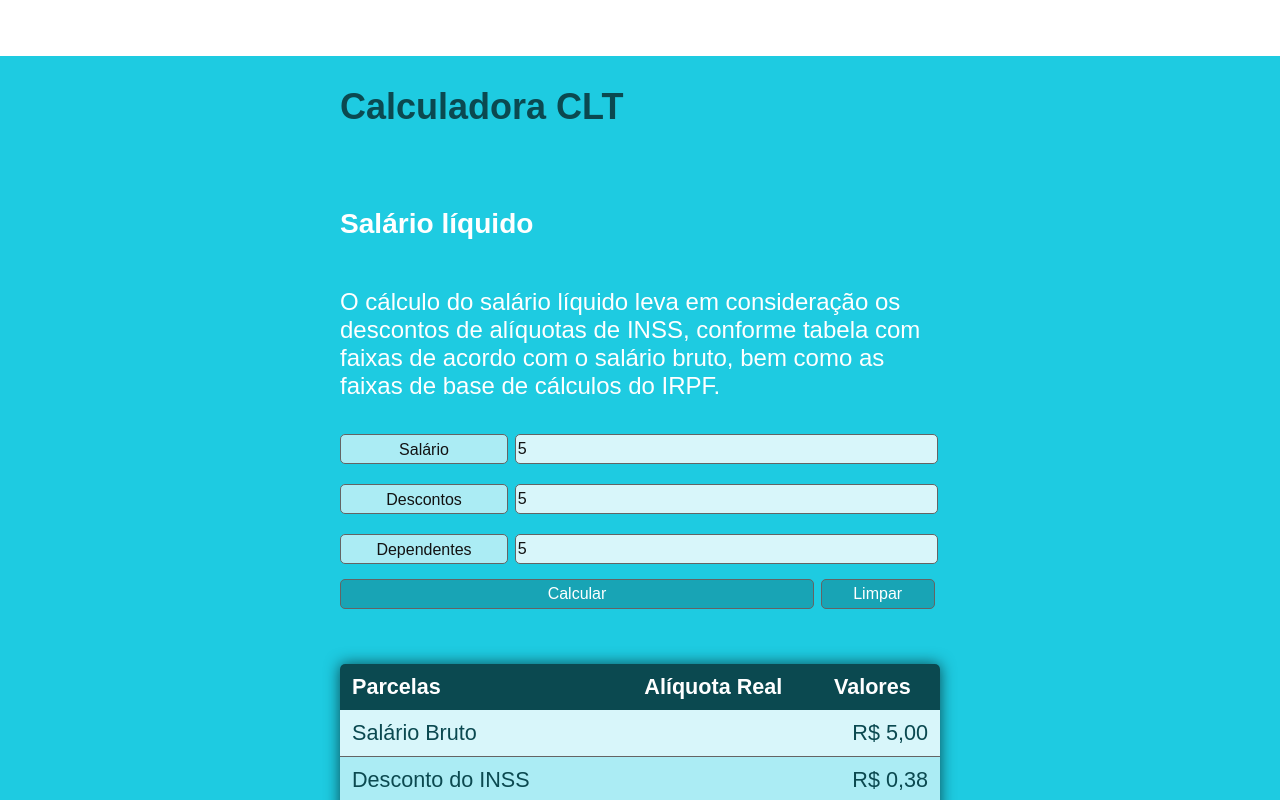
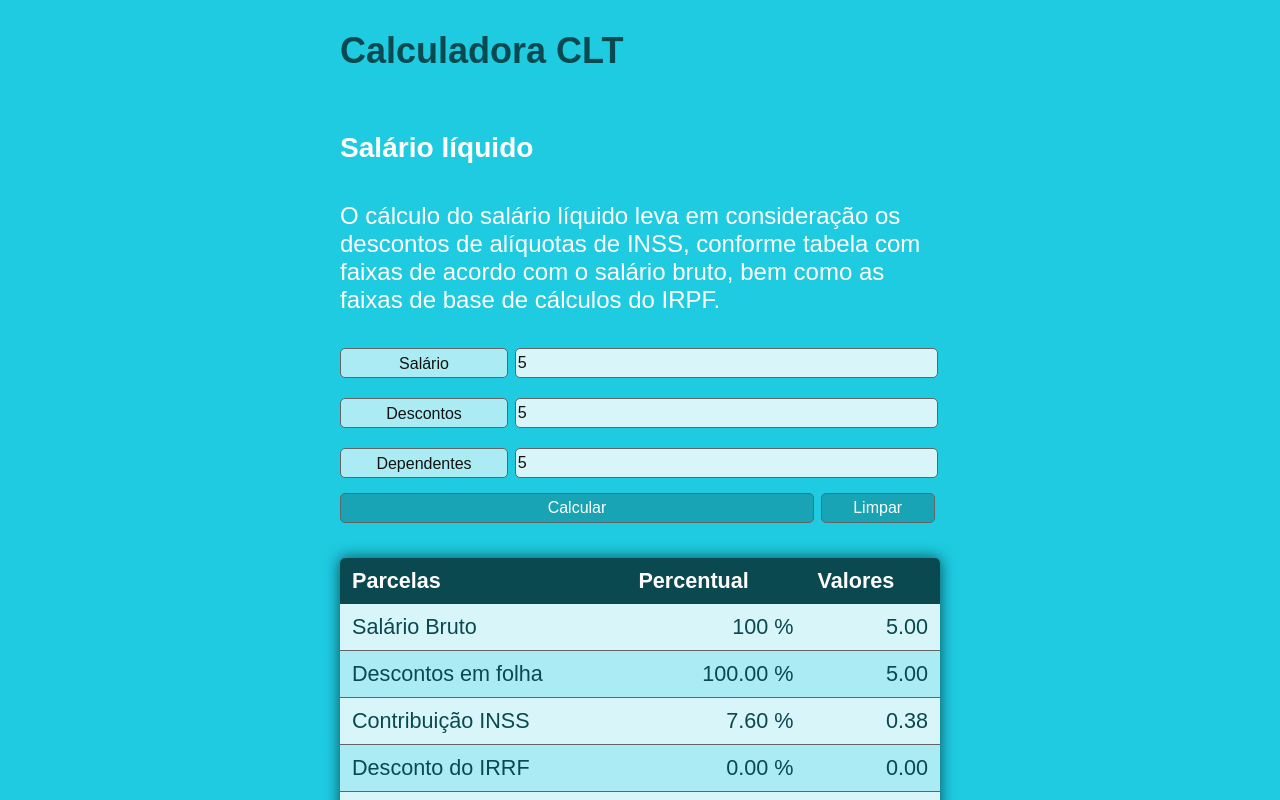
Before and after one commit to vemcjardim/calculadora-clt, a plain HTML site: page index.html in a window 1280 px wide. Both pictures are taken after typing "5", "5", "5" into the empty fields and a click on the button "Calcular". Shown: the top 800 px of the page. Drawn offline with Linux system fonts and the light colour scheme.

Commit message:
Beta version

```diff
--- a/calculadora.js
+++ b/calculadora.js
@@ -1,91 +1,115 @@
-function calcular() {
+// Check if at least salary was input
+function check() {
+    let input_salary = window.document.getElementById('input_salary')
+    if (input_salary.value) {
+        compute()
+    } else {
+        window.document.getElementById('error_msg').innerHTML = `<p>Digite ao menos o valor do salário</p>`
+    }
+}
 
-    window.document.getElementById('data').style.display = 'table'
+// Calculates net salary
+function compute() {
+    // Hides error message and shows table with results
+    window.document.getElementById('error_msg').style.display = 'none'
+    window.document.getElementById('show_table').style.display = 'table'
 
-    // Get values from inputs
-    var salario = window.document.getElementById('salario')
-    var descontos = window.document.getElementById('descontos')
-    var dependentes = window.document.getElementById('dependentes')
+    // Gets values from inputs
+    let input_discount = window.document.getElementById('input_discount')
+    let input_dependent = window.document.getElementById('input_dependent')
 
-    // Parse values to numbers
-    var salario_number = Number(salario.value)
-    var descontos_number = Number(descontos.value)
-    var dependentes_number = Number(dependentes.value)
+    // Turns inputs into numbers
+    input_salary = Number(input_salary.value)
+    input_discount = Number(input_discount.value)
+    input_dependent = Number(input_dependent.value)
 
-    /*
-    ***
-    *** INSS rates
-    ***
-    RANGE                               RATE        DEDUCTION
-    Until R$ 1.212,00                    7,5%        90,90      First Range
-    From R$ 1.212,01 to R$ 2.427,35      9,0%       109.38      Second Range
-    From R$ 2.427,36 to R$ 3.641,03     12,0%       145.64      Third Range
-    From R$ 3.641,04 to R$ 7.087,22     14,0%       482.46      Fourth Range
-    */
+    // Makes ranges
+    let inss_range = [1212.00, 2427.35, 3641.03, 7087.22]
+    let irrf_range = [1903.98, 2826.65, 3751.05, 4664.68]
 
-    // Compute INSS deduction
+    // Makes rates
+    let inss_rate = [7.5,  9.0, 12.0, 14.0]
+    let irrf_rate = [0, 7.5, 15.0, 22.5, 27.5]
 
-    if (salario_number <= 1212) {
-        // First Range
-        var inss = salario_number * 0.075
-        salario_number = salario_number.toLocaleString('pt-BR', {style: 'currency', currency: 'BRL'})
-        inss = inss.toLocaleString('pt-BR', {style: 'currency', currency: 'BRL'})
+    // Makes deductions
+    let inss_deduction = [90.90,  109.38, 145.64, 482.46]
+    let irrf_deduction = [0, 142.80, 354.80, 636.13, 869.36]
 
-        window.document.getElementById('salbruto').innerHTML = salario_number
-        window.document.getElementById('inss').innerHTML = inss
-    } else if (salario_number <= 2427.35) {
-        // Second Range
-        var inss = ((salario_number - 1212) * 0.09) + 90.90
-        var inss_aliquota = (inss / salario_number)*100
-        inss = inss.toLocaleString('pt-BR', {style: 'currency', currency: 'BRL'})
-        window.document.getElementById('inss_aliquota').innerHTML = `${inss_aliquota.toFixed(2)} %`
-        window.document.getElementById('inss').innerHTML = inss
-    } else if (salario_number <= 3641.03) {
-        // Third Range
-        var inss = ((salario_number - 1212.01 - 1215.34) * 0.12) + 90.90 + 109.38
-        var inss_aliquota = (inss / salario_number)*100
-        inss = inss.toLocaleString('pt-BR', {style: 'currency', currency: 'BRL'})
-        window.document.getElementById('inss_aliquota').innerHTML = `${inss_aliquota.toFixed(2)} %`
-        window.document.getElementById('inss').innerHTML = inss
-    } else if (salario_number <= 7087.22) {
-        // Fourth Range
-        var inss = ((salario_number - 1212.01 - 1215.34 - 1213.68) * 0.14) + 90.90 + 109.38 + 145.64
-        var inss_aliquota = (inss / salario_number)*100
-        inss = inss.toLocaleString('pt-BR', {style: 'currency', currency: 'BRL'})
-        window.document.getElementById('inss_aliquota').innerHTML = `${inss_aliquota.toFixed(2)} %`
-        window.document.getElementById('inss').innerHTML = inss
+    // Makes dependent deduction
+    let dependent_value = 189.59
+    let dependent_deduction = input_dependent * dependent_value
+
+    // Finds where salary is in INSS range and calculates INSS contribution
+    if (input_salary <= inss_range[0]) {
+        inss_contribution = input_salary * inss_rate[0] / 100
+        inss_contribution = inss_contribution.toFixed(2)
+    } else if (input_salary <= inss_range[1]) {
+        inss_contribution = ((input_salary - (inss_range[0]+0.01)) * inss_rate[1] / 100) + inss_deduction[0]
+        inss_contribution = inss_contribution.toFixed(2)
+    } else if (input_salary <= inss_range[2]) {
+        inss_contribution = ((input_salary - (inss_range[1]+0.01)) * inss_rate[2] / 100) + inss_deduction[0] + inss_deduction[1]
+        inss_contribution = inss_contribution.toFixed(2)
+    } else if (input_salary <= inss_range[3]) {
+        inss_contribution = ((input_salary - (inss_range[2]+0.01)) * inss_rate[3] / 100) + inss_deduction[0] + inss_deduction[1] + inss_deduction[2]
+        inss_contribution = inss_contribution.toFixed(2)
     } else {
-        var inss = 828.39
-        var inss_aliquota = (inss / salario_number)*100
-        inss = inss.toLocaleString('pt-BR', {style: 'currency', currency: 'BRL'})
-        window.document.getElementById('inss_aliquota').innerHTML = `${inss_aliquota.toFixed(2)} % (TETO)`
-        window.document.getElementById('inss').innerHTML = inss
+        inss_contribution = inss_deduction[0] + inss_deduction[1] + inss_deduction[2] + inss_deduction[3]
+        inss_contribution = inss_contribution.toFixed(2)
     }
 
+    // Finds IRRF calculation basis
+    let irrf_base = input_salary - inss_contribution - dependent_deduction
 
-    /*
-    ***
-    *** IRPF rates and deduction per dependant
-    ***
-    Until R$ 1.903,98                    none         0,00
-    From R$ 1.903,99 to R$ 2.826,65      7,5%       142,80
-    From R$ 2.826,66 to R$ 3.751,05     15,0%       354,80
-    From R$ 3.751,06 to R$ 4.664,68     22,5%       636,13
-    After R$ 4.664,68                   27,5%       869,36
-    */
+    // Finds where IRRF base is in IRRF range and calculates IRRF value
+    let irrf = 0
+    if (irrf_base <= irrf_range[0]) {
+        irrf = (irrf_base * irrf_rate[0] / 100) - irrf_deduction[0]
+    } else if (irrf_base <= irrf_range[1]) {
+        irrf = (irrf_base * irrf_rate[1] / 100) - irrf_deduction[1]
+    } else if (irrf_base <= irrf_range[2]) {
+        irrf = (irrf_base * irrf_rate[2] / 100) - irrf_deduction[2]
+    } else if (irrf_base <= irrf_range[3]) {
+        irrf = (irrf_base * irrf_rate[3] / 100) - irrf_deduction[3]
+    } else {
+        irrf = (irrf_base * irrf_rate[4] / 100) - irrf_deduction[4]
+    }
 
+    // Calculates Net Salary
+    let total_discounts = input_discount + Number(inss_contribution) + irrf
+    let net_salary = input_salary - inss_contribution - irrf - input_discount
 
-    // Exibe o resultado
+    // Calculates percents
+    let discounts_percent = (input_discount / input_salary * 100).toFixed(2)
+    let inss_percent = (inss_contribution / input_salary * 100).toFixed(2)
+    let irrf_percent = (irrf / input_salary * 100).toFixed(2)
+    let total_discounts_percent = (total_discounts / input_salary * 100).toFixed(2)
+    let net_salary_percent = (net_salary / input_salary * 100).toFixed(2)
+
+    // Shows results
+        // First line
+        window.document.getElementById('show_gross_salary_percent').innerHTML = `100 %`
+        window.document.getElementById('show_gross_salary').innerHTML = input_salary.toFixed(2)
+        // Second line
+        window.document.getElementById('show_discounts_percent').innerHTML = `${discounts_percent} %`
+        window.document.getElementById('show_discounts').innerHTML = input_discount.toFixed(2)
+        // Third line
+        window.document.getElementById('show_inss_percent').innerHTML = `${inss_percent} %`
+        window.document.getElementById('show_inss').innerHTML = inss_contribution
+        // 4th line
+        window.document.getElementById('show_irrf_percent').innerHTML = `${irrf_percent} %`
+        window.document.getElementById('show_irrf').innerHTML = irrf.toFixed(2)
+        // 5th line
+        window.document.getElementById('show_total_discounts_percent').innerHTML = `${total_discounts_percent} %`
+        window.document.getElementById('show_total_discounts').innerHTML = total_discounts.toFixed(2)
+        // 6th line
+        window.document.getElementById('show_net_salary_percent').innerHTML = `${net_salary_percent} %`
+        window.document.getElementById('show_net_salary').innerHTML = net_salary.toFixed(2)
 }
 
-function limpar() {
-    window.document.getElementById('data').style.display = 'none'
-    window.document.getElementById('salario').value = ''
-    window.document.getElementById('descontos').value = ''
-    window.document.getElementById('dependentes').value = ''
-    window.document.getElementById('salbruto').innerHTML = '0,00'
-    window.document.getElementById('inss_aliquota').innerHTML = '0,00'
-    window.document.getElementById('inss').innerHTML = '0,00'
-    window.document.getElementById('irpf').innerHTML = '0,00'
-
+// Clears all to start again
+function clear() {
+    window.document.getElementById('input_salary').value = ''
+    window.document.getElementById('input_discount').value = ''
+    window.document.getElementById('input_dependent').value = ''
+    window.document.getElementById('show_table').style.display = 'none'
 }
--- a/index.html
+++ b/index.html
@@ -5,77 +5,71 @@
     <meta http-equiv="X-UA-Compatible" content="IE=edge">
     <meta name="viewport" content="width=device-width, initial-scale=1.0">
     <title>Calculadora CLT</title>
+    <link rel="icon" href="favicon.ico" sizes="any">
     <link rel="stylesheet" href="style.css">
 </head>
 <body>
-
-    <header>
-
-    </header>
-
     <section>
         <h1>Calculadora CLT</h1>
         <h3>Salário líquido</h3>
         <p>O cálculo do salário líquido leva em consideração os descontos de alíquotas de INSS, conforme tabela com faixas de acordo com o salário bruto, bem como as faixas de base de cálculos do IRPF.</p>
 
-
         <label for="salario">Salário</label>
-        <input type="number" id="salario" name="salario" class="textbox"><br>
+        <input type="number" id="input_salary" name="salario" class="textbox"><br>
 
         <label for="descontos">Descontos</label>
-        <input type="number" id="descontos" name="descontos" class="textbox"><br>
+        <input type="number" id="input_discount" name="descontos" class="textbox"><br>
 
         <label for="dependentes">Dependentes</label>
-        <input type="number" id="dependentes" name="descontos" class="textbox"><br>
+        <input type="number" id="input_dependent" name="dependentes" class="textbox"><br>
 
-        <input type="button" value="Calcular" class="button_large" onclick="calcular()">
-        <input type="button" value="Limpar" class="button_small" onclick="limpar()">
+        <input type="button" value="Calcular" class="button_large" onclick="check()">
+        <input type="button" value="Limpar" class="button_small" onclick="clear()">
 
-        <div id="resultado"></p>
-
+        <div id="error_msg"></div>
     </section>
 
     <section>
-        <table class="content-table" id="data">
+        <table class="content-table" id="show_table">
             <thead>
                 <tr>
                     <th>Parcelas</th>
-                    <th>Alíquota Real</th>
+                    <th>Percentual</th>
                     <th>Valores</th>
                 </tr>
             </thead>
             <tbody>
                 <tr>
                     <td>Salário Bruto</td>
-                    <td></td>
-                    <td id="salbruto">0,00</td>
+                    <td id="show_gross_salary_percent"></td>
+                    <td id="show_gross_salary">0,00</td>
                 </tr>
                 <tr>
-                    <td>Desconto do INSS</td>
-                    <td id="inss_aliquota"></td>
-                    <td id="inss">0,00</td>
+                    <td>Descontos em folha</td>
+                    <td id="show_discounts_percent"></td>
+                    <td id="show_discounts">0,00</td>
                 </tr>
                 <tr>
-                    <td>Desconto Dependentes</td>
-                    <td></td>
-                    <td id="desconto_dependente">0,00</td>
+                    <td>Contribuição INSS</td>
+                    <td id="show_inss_percent"></td>
+                    <td id="show_inss">0,00</td>
                 </tr>
                 <tr>
-                    <td>Base para IRPF</td>
-                    <td></td>
-                    <td id="irpf">0,00</td>
+                    <td>Desconto do IRRF</td>
+                    <td id="show_irrf_percent"></td>
+                    <td id="show_irrf">0,00</td>
                 </tr>
                 <tr>
-                    <td>Desconto do IRPF</td>
-                    <td></td>
-                    <td id="irpf">0,00</td>
+                    <td>Total de descontos</td>
+                    <td id="show_total_discounts_percent"></td>
+                    <td id="show_total_discounts">0,00</td>
                 </tr>
             </tbody>
             <tfoot>
                 <tr>
                     <td>Salário líquido</td>
-                    <td></td>
-                    <td>0,00</td>
+                    <td id="show_net_salary_percent"></td>
+                    <td id="show_net_salary">0,00</td>
                 </tr>
             </tfoot>
         </table>
--- a/style.css
+++ b/style.css
@@ -23,8 +23,8 @@ h1 {
 }
 
 h3 {
-    padding-top: 50px;
-    padding-bottom: 20px;
+    padding-top: 30px;
+    padding-bottom: 10px;
 }
 
 label {
@@ -86,7 +86,7 @@ label {
      margin-top: 50px;
  }
 
-#data {
+#show_table {
     display: none;
 }
 
@@ -96,7 +96,7 @@ label {
      border-radius: 5px 5px 0 0;
      box-shadow: 0 0 15px #0B4950;
      overflow: hidden;
-     margin: 25px 0;
+     margin-top: 30px;
      font-size: 0.9em;
  }
 
```
Also changed, not shown: favicon.ico (added), 1 other file.
